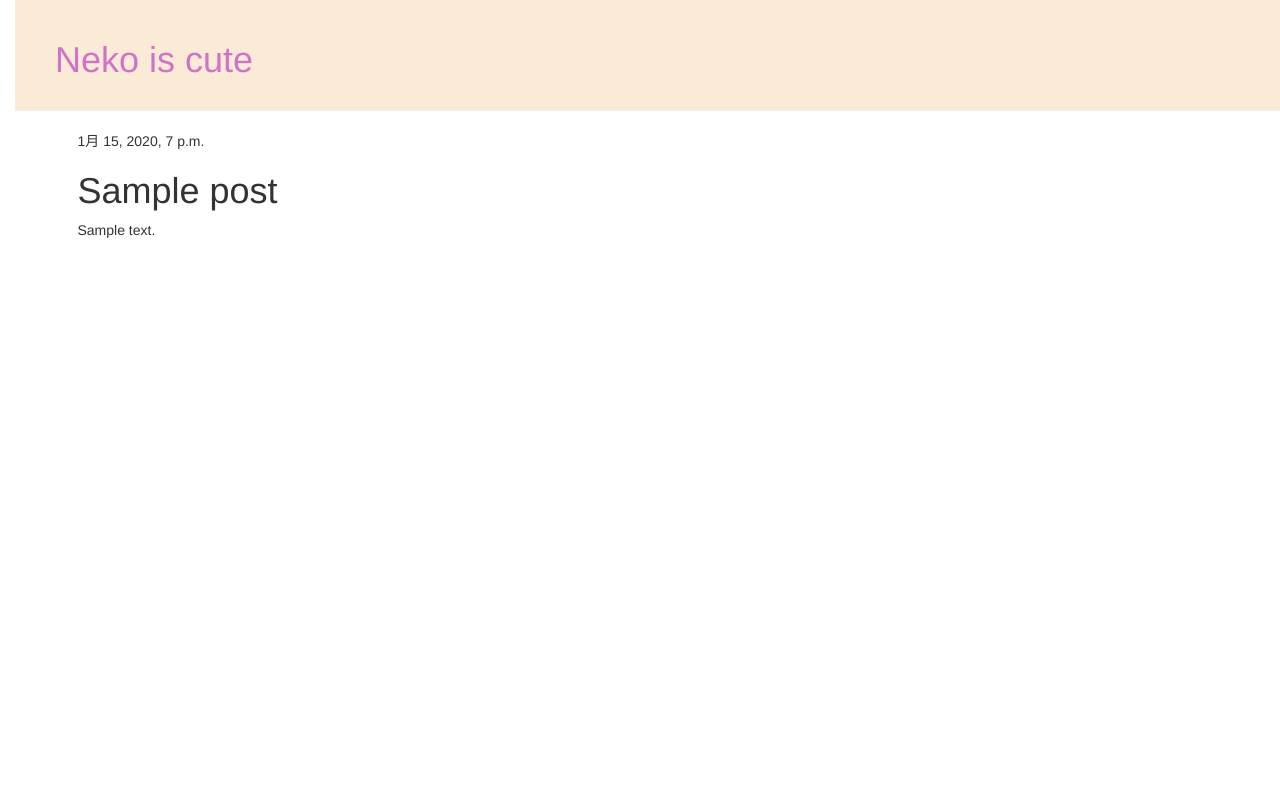
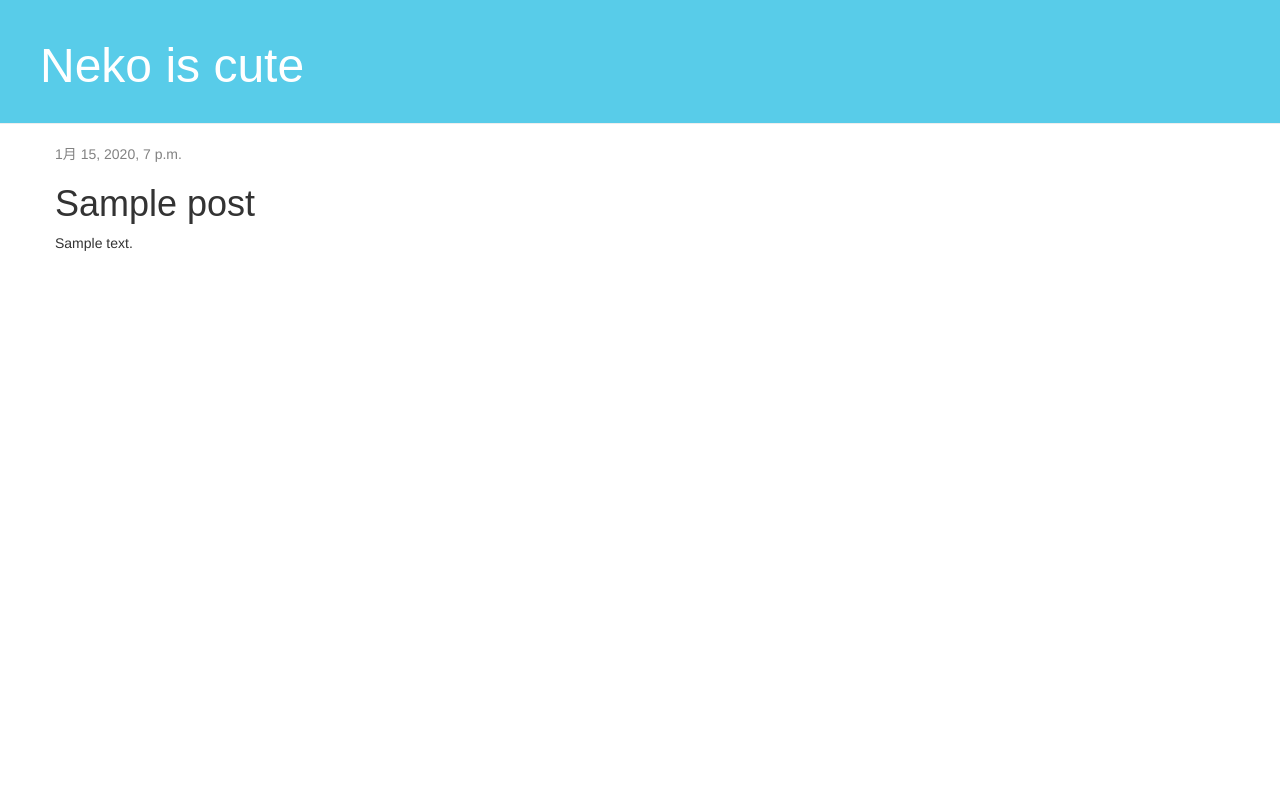
Before and after one commit to karigane/my-first-blog, a Django app: page /post/1 in a window 1280 px wide. Run offline with Django 3.2, Linux system fonts and the light colour scheme; tables that the repository leaves empty hold one stand-in row (values such as "Sample post"); some libraries are stand-ins or nearby versions.

Commit message:
update css

```diff
--- a/blog/static/css/blog.css
+++ b/blog/static/css/blog.css
@@ -1,14 +1,45 @@
-body{
-    padding-left: 15px
-}
 .page-header {
-    background-color: antiquewhite;
+    background-color: hsl(192, 77%, 63%);
     margin-top: 0;
     padding: 20px 20px 20px 40px;
 }
+
+.page-header h1, .page-header h1 a, .page-header h1 a:visited, .page-header h1 a:active {
+    color: #ffffff;
+    font-size: 36pt;
+    text-decoration: none;
+}
+
+.content {
+    margin-left: 40px;
+}
+
+h1, h2, h3, h4 {
+    font-family: 'Kosugi', sans-serif;
+}
+.date {
+    color: #828282;
+}
+
+.save {
+    float: right;
+}
+
+.post-form textarea, .post-form input {
+    width: 100%;
+}
+
+.top-menu, .top-menu:hover, .top-menu:visited {
+    color: #ffffff;
+    float: right;
+    font-size: 26pt;
+    margin-right: 20px;
+}
+
 .post {
     margin-bottom: 70px;
 }
-h1 a {
-    color: #d172c9
+
+.post h1 a, .post h1 a:visited {
+    color: #000000;
 }
```
